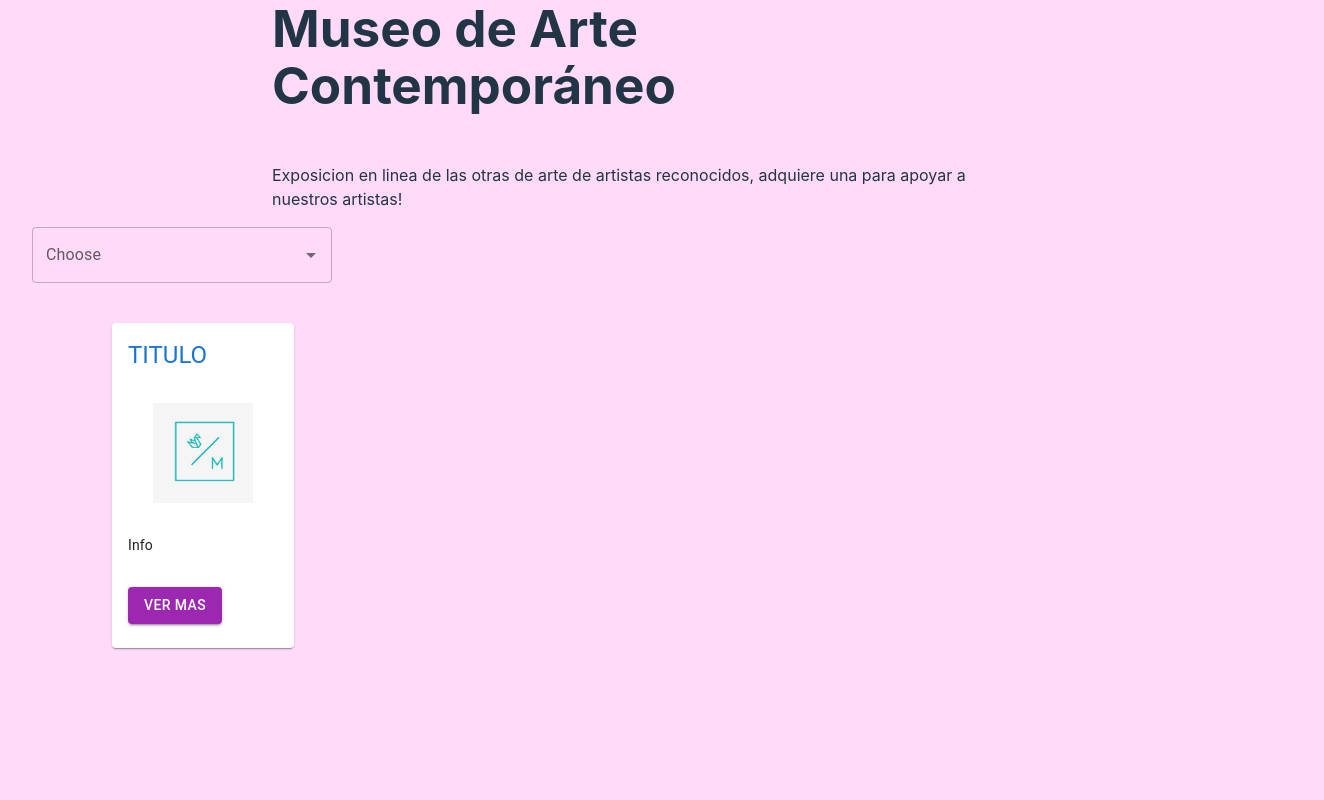
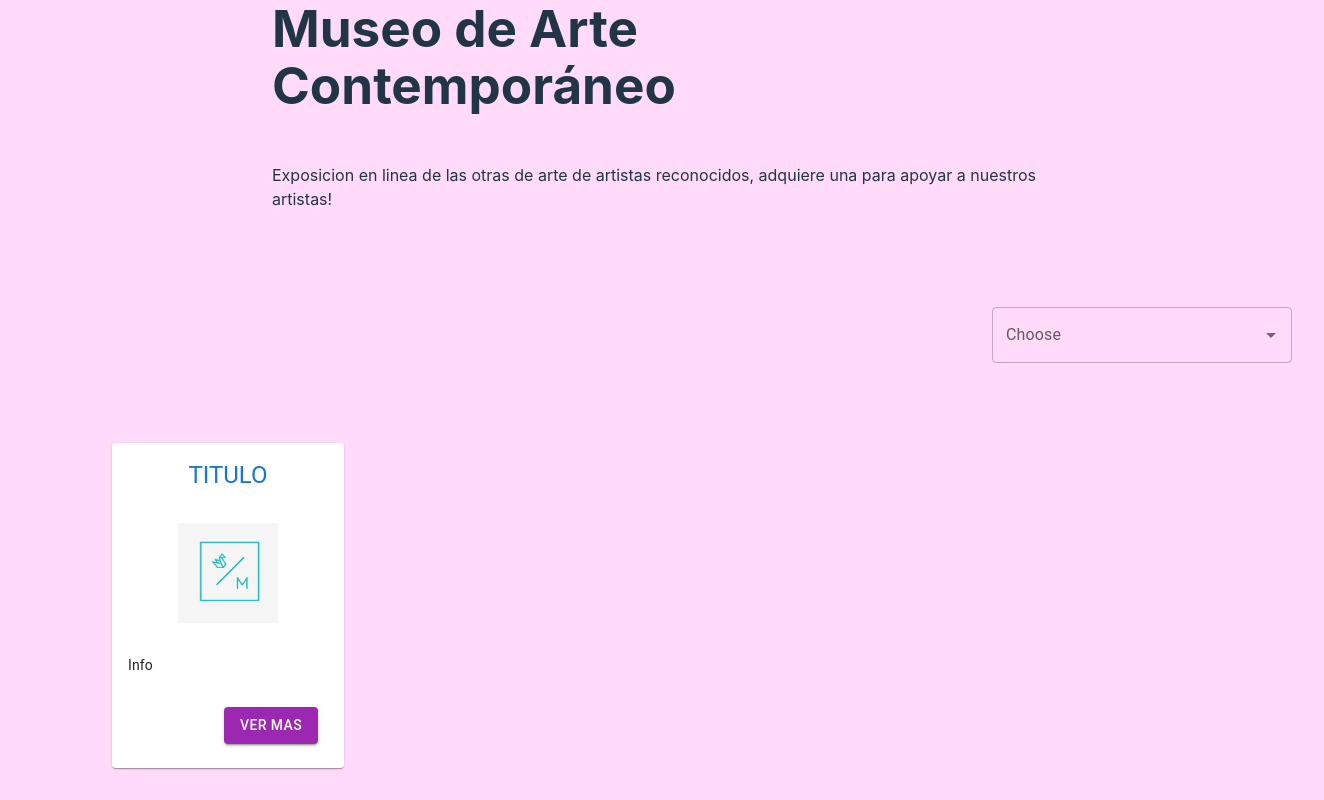
Before and after one commit to amontero1211/ProyectoBases, a React (Vite) app: page / in a window 1280 px wide. Shown: the part 274-1074 px from the top of the page, 1324 px wide, since content can reach past the window. Before the commit the page ends 954 px from the top, so only its background shows below. Built offline with nearby package versions, Linux system fonts and the light colour scheme.

Commit message:
arreglo Art Card pend. filtro

```diff
--- a/src/components/ArtTitle.jsx
+++ b/src/components/ArtTitle.jsx
@@ -1,7 +1,7 @@
 import Typography from '@mui/material/Typography';
 
 const ArtTitle = ({ children }) => (
-  <Typography variant="h5" component="div" textAlign="left" color="primary">
+  <Typography variant="h5" component="div" textAlign="center" color="primary">
     {children}
   </Typography>
 );
--- a/src/components/Artes.jsx
+++ b/src/components/Artes.jsx
@@ -4,6 +4,7 @@ import ArtTitle from './ArtTitle';
 import ArtImagen from './ArtImagen';
 import CardArt from './CardArt';
 import CardDescription from './CardDescription';
+import { borderRight } from '@mui/system';
 
 export default function Artes() {
   return (
@@ -11,7 +12,7 @@ export default function Artes() {
       display: 'flex',
       gap: 3,
       marginLeft: 10,
-      marginTop: 5,
+      marginTop: 10,
     }}
     >
       <CardArt>
@@ -22,7 +23,7 @@ export default function Artes() {
             justifyContent: 'center',
             marginTop: 4,
             marginBottom: 4,
-            width: 150,
+            width: 200,
           }}
         >
           <ArtImagen pictureUrl="/src/pictures/Logo Museo.png" altText="Art" />
@@ -33,6 +34,7 @@ export default function Artes() {
         <Box
           sx={{
             marginTop: 4,
+            marginLeft: 12,
           }}
         >
           <Button>Ver mas</Button>
--- a/src/components/Filtro.jsx
+++ b/src/components/Filtro.jsx
@@ -5,7 +5,7 @@ const Filtro = ({ nameFilter, opciones, ...rest }) => (
   <Autocomplete disablePortal
     id={nameFilter}
     options={opciones}
-    sx={{ width: 300 }}
+    sx={{ width: 300, marginTop: 10, marginLeft: 120 }}
     renderInput={(params) => <TextField {...params} label="Choose" />}
     {...rest}
   />
```
